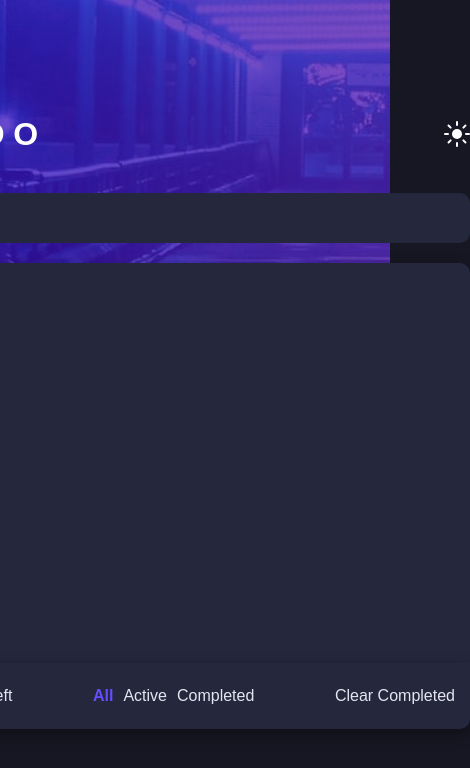
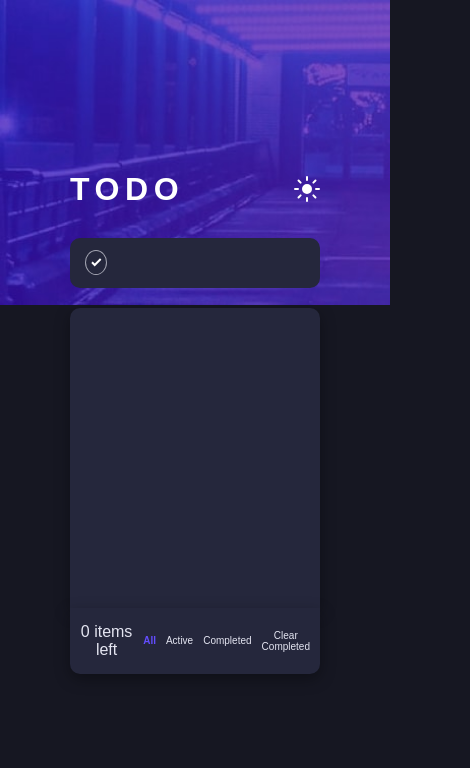
Before and after one commit to kartikku29/Web-Development, a plain HTML site: page todo-app-main/index.html in a window 390 px wide. Shown: the whole page, 470 px wide, since content can reach past the window. Drawn offline with Linux system fonts and the light colour scheme.

Commit message:
first commit

```diff
--- a/todo-app-main/style.css
+++ b/todo-app-main/style.css
@@ -244,12 +244,6 @@ body::before {
     cursor: pointer;
 }
 
-
-/* .check_active>p:hover {
-    color: hsl(236, 33%, 92%);
-    font-weight: bold;
-} */
-
 .clear_completed>p {
     font-size: 16px;
     font-family: 'Josefin Sans', sans-serif;
@@ -261,3 +255,87 @@ body::before {
     color: var(--font-color);
     font-weight: bold;
 }
+
+@media (max-width:650px) {
+    .mainbody {
+        width: 350px;
+        height: 300px;
+        padding-top: 5px;
+    }
+    .todo {
+        width: 350px;
+        margin-bottom: 30px;
+    }
+    .todo>h1 {
+        font-size: 2rem;
+        letter-spacing: 0.35rem;
+    }
+    .write_todo {
+        width: 350px;
+        padding-left: 15px;
+        padding-right: 15px;
+        margin-bottom: 20px;
+    }
+    .write_todo>input[type="text"] {
+        font-size: 1.2rem;
+    }
+    .last_row {
+        padding: 10px;
+        width: 350px;
+        height: 66px;
+        justify-content: space-evenly;
+    }
+    .itemleft {
+        font-size: 10px;
+    }
+    .check>p {
+        font-size: 15px;
+    }
+    .check_active {
+        display: flex;
+        justify-content: space-between;
+        align-items: center;
+    }
+    .check_active>p {
+        font-size: 10px;
+    }
+    .clear_completed>p {
+        font-size: 10px;
+    }
+}
+
+@media (max-width:400px) {
+    .mainbody {
+        width: 250px;
+    }
+    .todo {
+        width: 250px;
+    }
+    .todo>h1 {
+        font-size: 2rem;
+        letter-spacing: 0.35rem;
+    }
+    .write_todo {
+        width: 250px;
+    }
+    .write_todo>input[type="text"] {
+        font-size: 1rem;
+    }
+    .last_row {
+        width: 250px;
+    }
+    .itemleft {
+        font-size: 10px;
+        text-align: center;
+    }
+    .check>p {
+        font-size: 12px;
+    }
+    .check_active>p {
+        font-size: 10px;
+    }
+    .clear_completed>p {
+        font-size: 10px;
+        text-align: center;
+    }
+}
```
